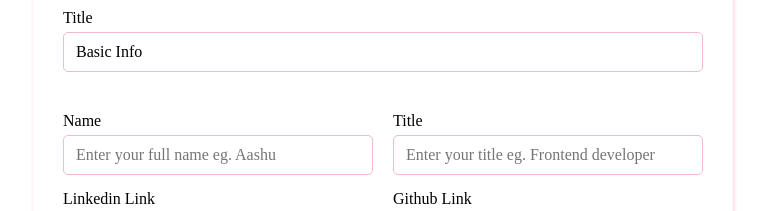
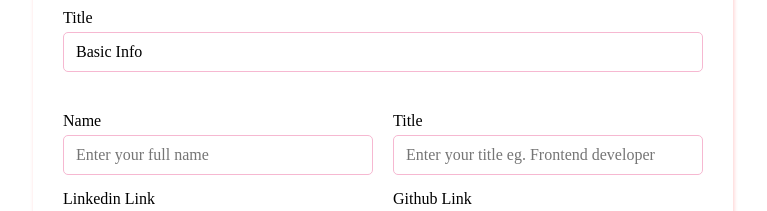
Before and after one commit to ClaraKhin/resume-builder, a React (Create React App) app: page / in a window 1280 px wide. Shown: the part 920-1131 px from the top of the page, without its empty margins (257-1024 px from the left). Built offline with nearby package versions, Linux system fonts and the light colour scheme; a web font is replaced by a local one.

Commit message:
placeholder edited

```diff
--- a/src/components/Editor/Editor.js
+++ b/src/components/Editor/Editor.js
@@ -40,7 +40,7 @@ function Editor(props) {
       <div className={styles.row}>
         <InputControl
           label="Name"
-          placeholder="Enter your full name eg. Aashu"
+          placeholder="Enter your full name"
           value={values.name}
           onChange={(event) =>
             setValues((prev) => ({ ...prev, name: event.target.value }))
```
